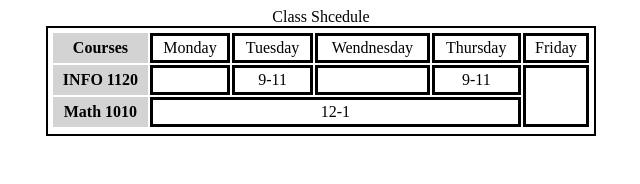
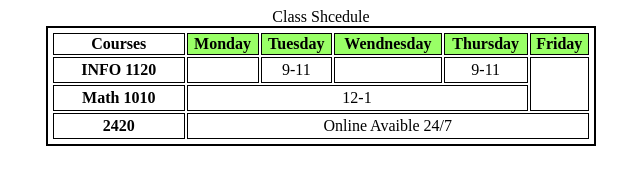
Before and after one commit to Drignal/wedevpractices, a plain HTML site: page HTML6 Files/table.html in a window 1280 px wide. Shown: the whole page, without its empty margins (319-959 px from the left). Drawn offline with Linux system fonts and the light colour scheme.

Commit message:
added table

```diff
--- a/HTML6 Files/table.html
+++ b/HTML6 Files/table.html
@@ -12,37 +12,47 @@
 div{
    text-align: center;
 }
-.sched{
+table{
    margin: auto;
    width: 550px;
    border: solid 2px #000000;
    padding: 3px;
-
 }
 tr{
-   border: solid 3px #000000;
+   border: solid 1px #000000;
 }
 td{
-   border: solid 3px #000000;
+   border: solid 1px #000000;
    padding: 3px;
+   background-color: white;
 }
 th{
-   background-color: lightgray;
+   border: solid 1px black;
+}
+.firstcol{
+   color: #cccccc;
+
+   width: 25%;
+}
+.secondcol{
+   background-color: #99FF66;
 }
 
 </style>
 </head>
 <body>
 <div >
-   <table class="sched">
+   <table>
       <caption>Class Shcedule</caption>
+      <colgroup class="firstcol" span="1">
+         <colgroup class="secondcol" span="5">
       <tr>
          <th>Courses</th>
-         <td>Monday</td>
-         <td>Tuesday</td>
-         <td>Wendnesday</td>
-         <td>Thursday</td>
-         <td>Friday</td>
+         <th>Monday</th>
+         <th>Tuesday</th>
+         <th>Wendnesday</th>
+         <th>Thursday</th>
+         <th>Friday</th>
       </tr>
       <tr>
        <th>INFO 1120</th>
@@ -62,8 +72,12 @@ th{
          <!--Spanned from Row 1-->
       </tr>
       <tr>
-
-
+         <th>2420</th>
+         <td colspan="5">Online Avaible 24/7</td>
+          <!--Spanned from cell 2-->
+         <!--Spanned from cell 2-->
+         <!--Spanned from cell 2-->
+         <!--Spanned from cell 2-->
       </tr>
    </table>
 </div>
```
